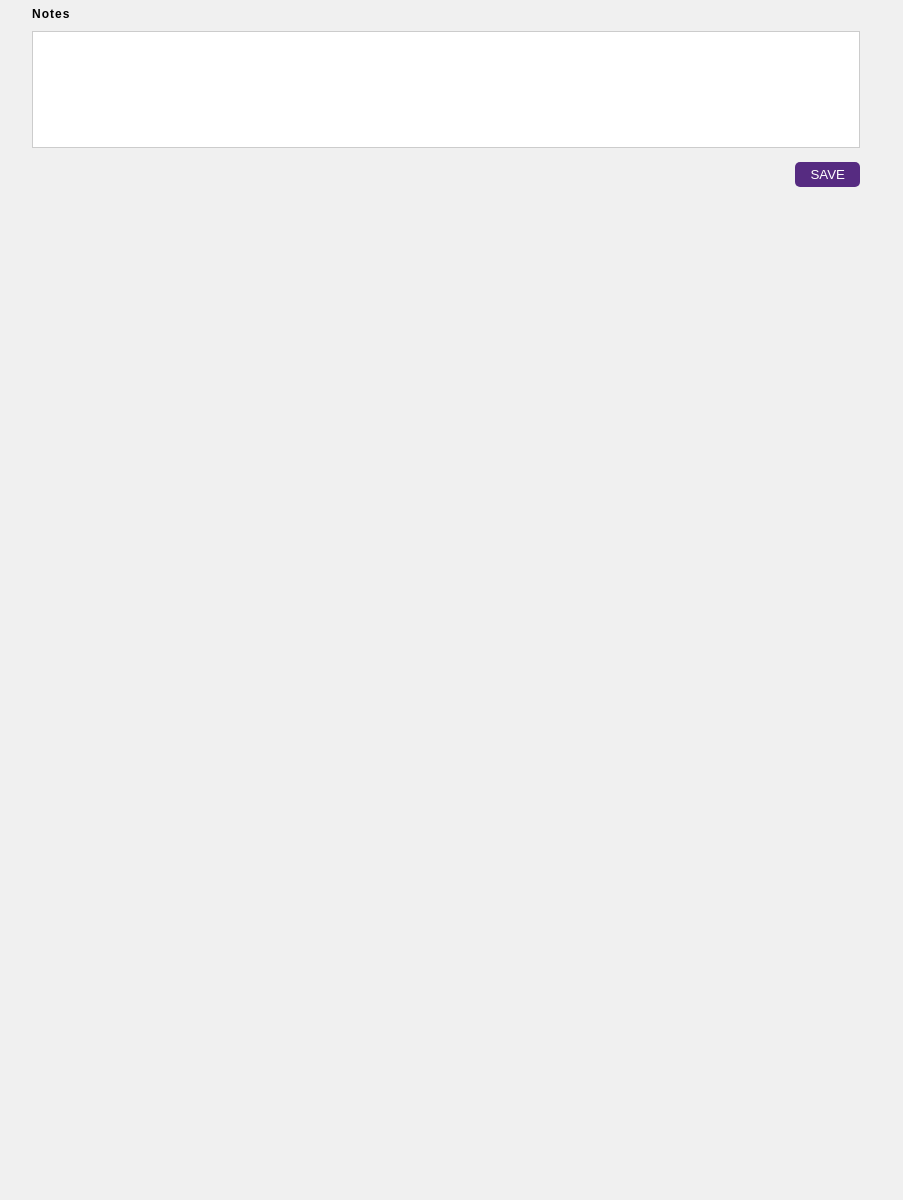
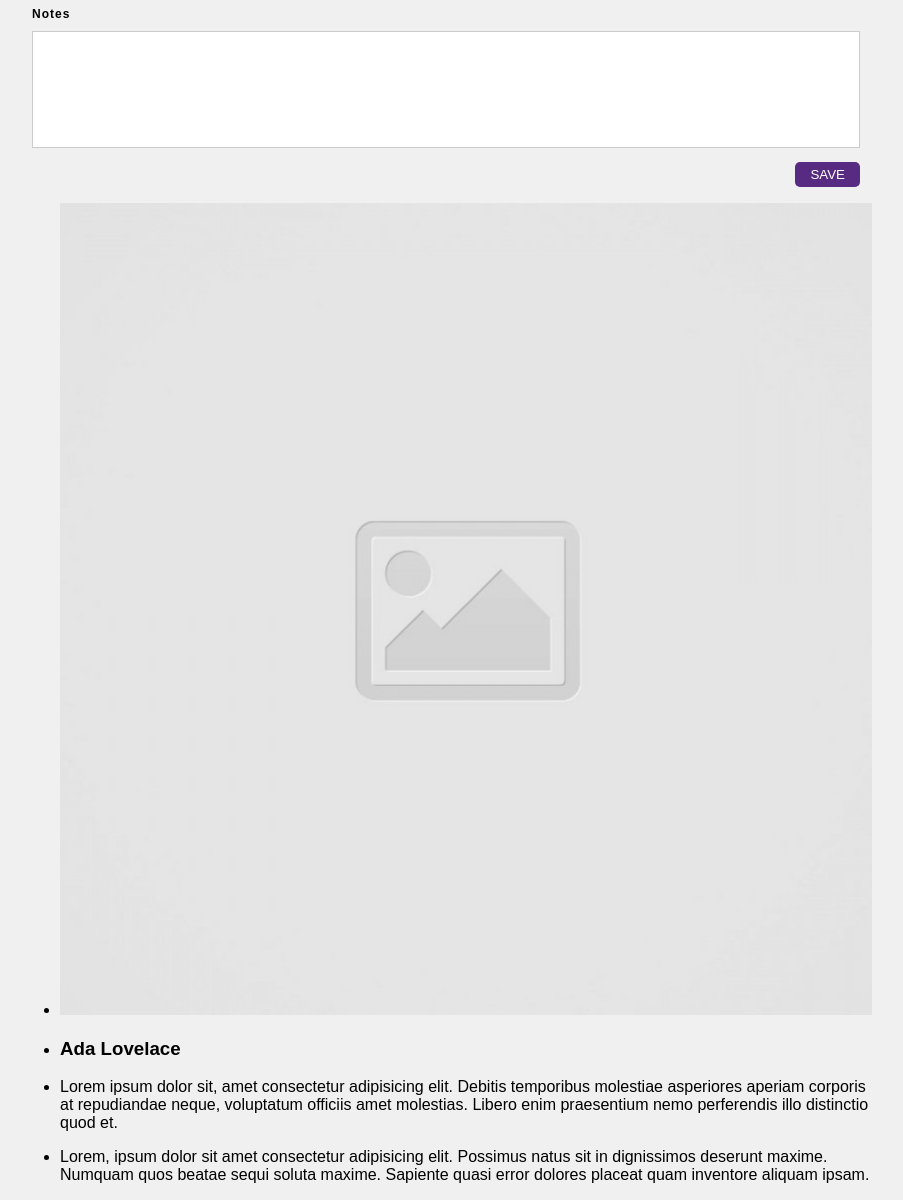
Before and after one commit to Andrew-M-A/code-journal, a website: page index.html in a window 1280 px wide. Shown: the part 527-1727 px from the top of the page, without its empty margins (194-1097 px from the left). Before the commit the page ends 800 px from the top, so only its background shows below. Drawn offline with Linux system fonts and the light colour scheme.

Commit message:
added sibling data-view='entries' div to data-view='entry form' div

```diff
--- a/index.html
+++ b/index.html
@@ -64,6 +64,28 @@
 
         </form>
       </div>
+
+      <div data-view="entries">
+        <ul>
+          <li> <img src="images/placeholder-image-square.jpg" alt=""> </li>
+          <li>
+            <h3> Ada Lovelace </h3>
+          </li>
+          <li>
+            <p> Lorem ipsum dolor sit, amet consectetur adipisicing elit. Debitis temporibus molestiae asperiores
+              aperiam
+              corporis at repudiandae neque, voluptatum officiis amet molestias. Libero enim praesentium nemo
+              perferendis illo
+              distinctio quod et. </p>
+          </li>
+          <li>
+            <p> Lorem, ipsum dolor sit amet consectetur adipisicing elit. Possimus natus sit in dignissimos deserunt
+              maxime.
+              Numquam quos beatae sequi soluta maxime. Sapiente quasi error dolores placeat quam inventore aliquam
+              ipsam. </p>
+          </li>
+        </ul>
+      </div>
     </main>
 
     <script src="js/data.js"></script>
```
